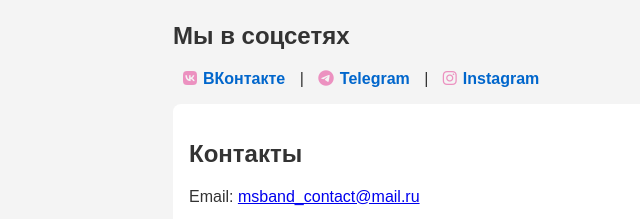
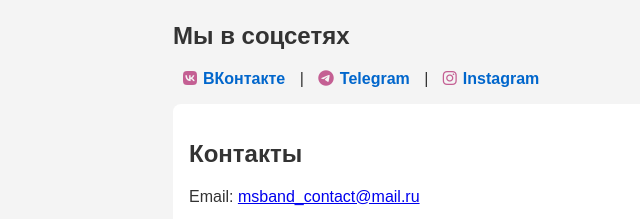
Before and after one commit to NiceLife44/MSBAND, a plain HTML site: page index.html in a window 1280 px wide. Shown: the part 476-695 px from the top of the page, 67-707 px from the left. Drawn offline with Linux system fonts and the light colour scheme.

Commit message:
Update index.html

```diff
--- a/index.html
+++ b/index.html
@@ -92,7 +92,7 @@
 
     .socials i {
       margin-right: 6px;
-      color: #ec91c0;
+      color: #c45f93;
     }
 
     .contacts {
```
